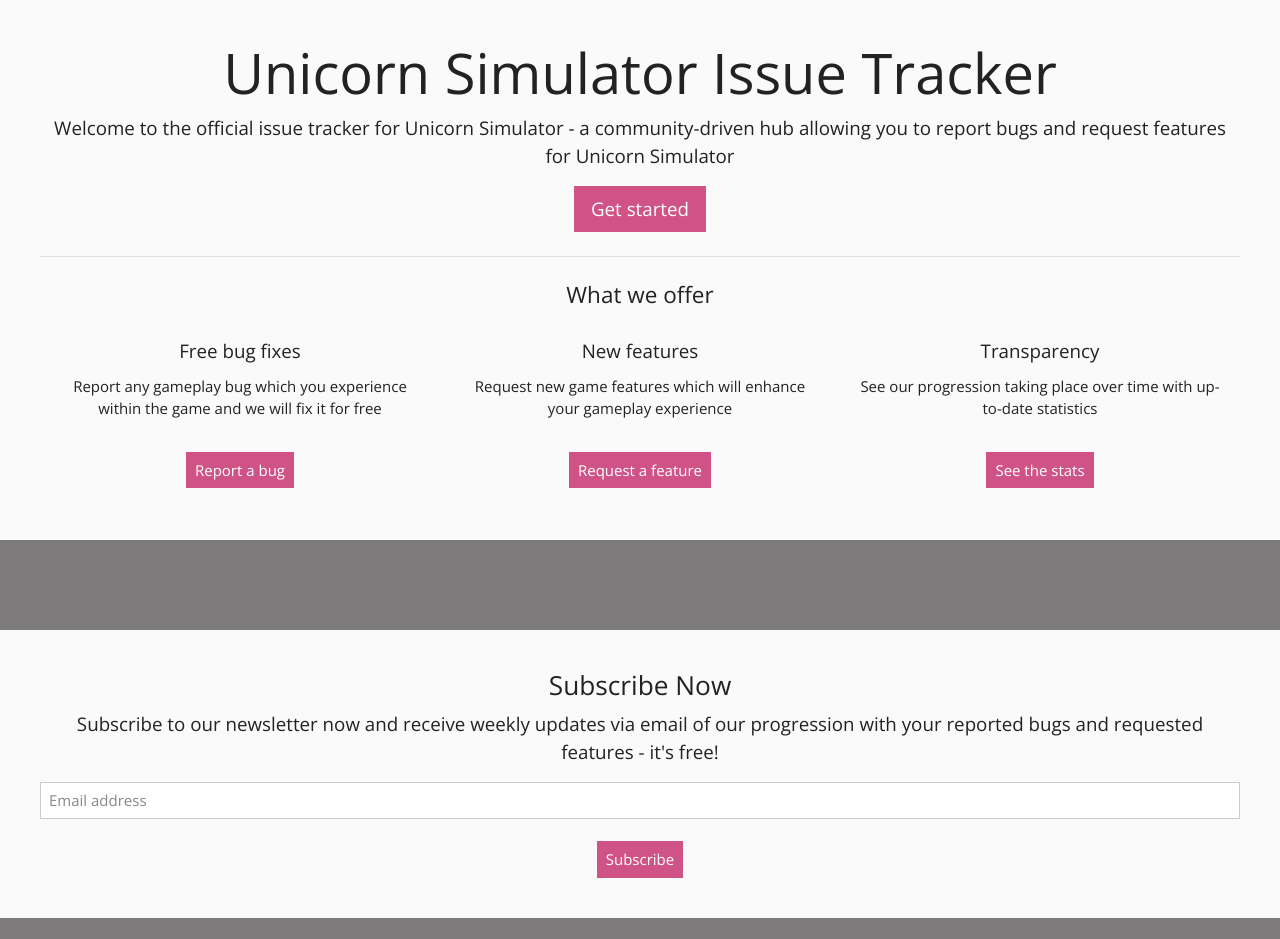
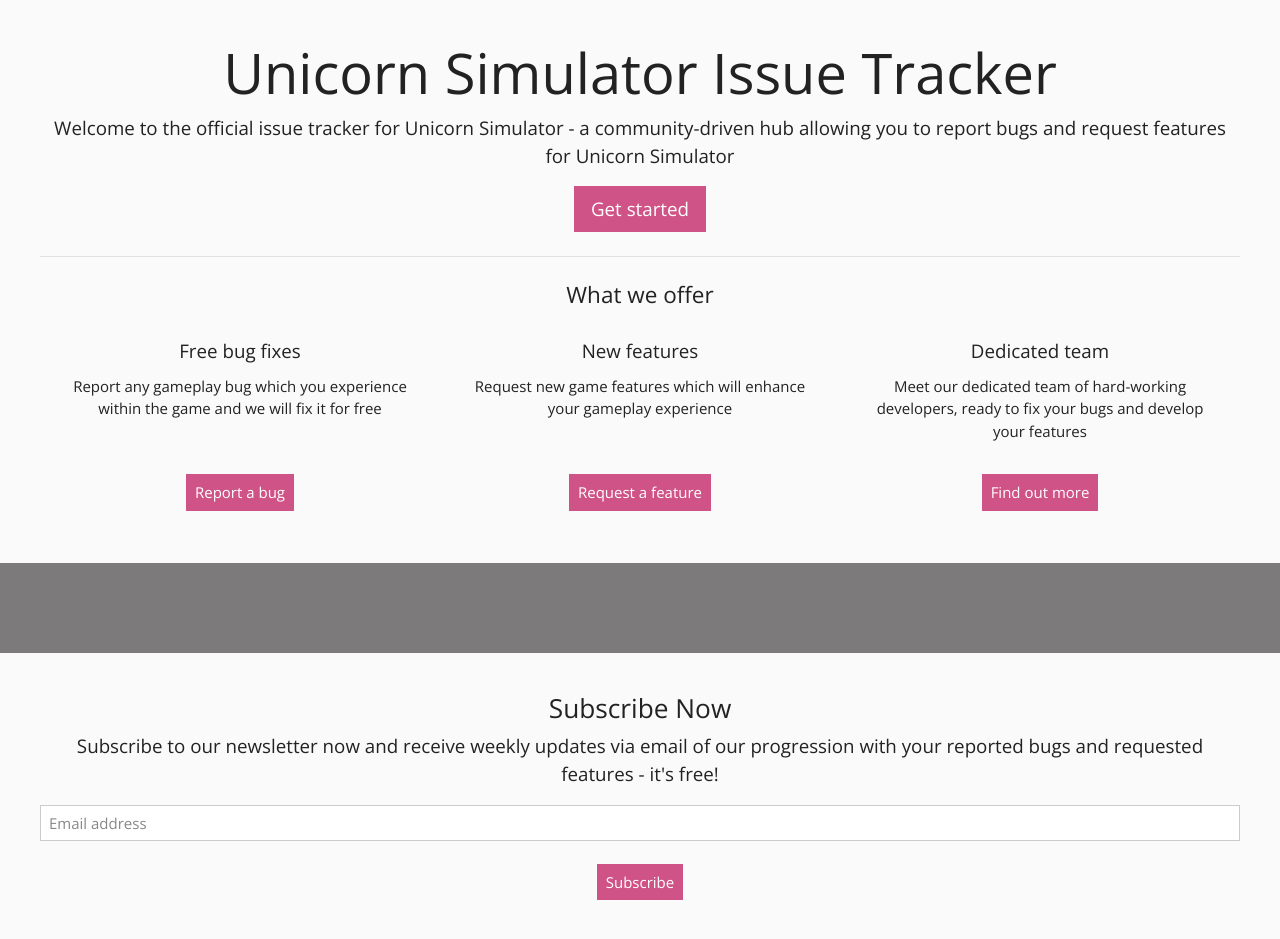
Before and after one commit to kimpea/us-issue-tracker, a Django app: page / in a window 1280 px wide. Shown: the part 158-1097 px from the top of the page. Run offline with Django 3.2, Linux system fonts and the light colour scheme; some libraries are stand-ins or nearby versions.

Commit message:
Change link from stats to about

```diff
--- a/home/templates/index.html
+++ b/home/templates/index.html
@@ -44,11 +44,11 @@
         </div>
         <div class="card">
             <div class="card-body">
-                <h5 class="card-title">Transparency</h5>
-                <p class="card-text">See our progression taking place over time with up-to-date statistics</p>
+                <h5 class="card-title">Dedicated team</h5>
+                <p class="card-text">Meet our dedicated team of hard-working developers, ready to fix your bugs and develop your features</p>
             </div>
             <div class="card-footer">
-                <a href="{% url 'stats' %}" class="btn btn-primary">See the stats</a>
+                <a href="{% url 'about' %}" class="btn btn-primary">Find out more</a>
             </div>
         </div>
     </div>
```
